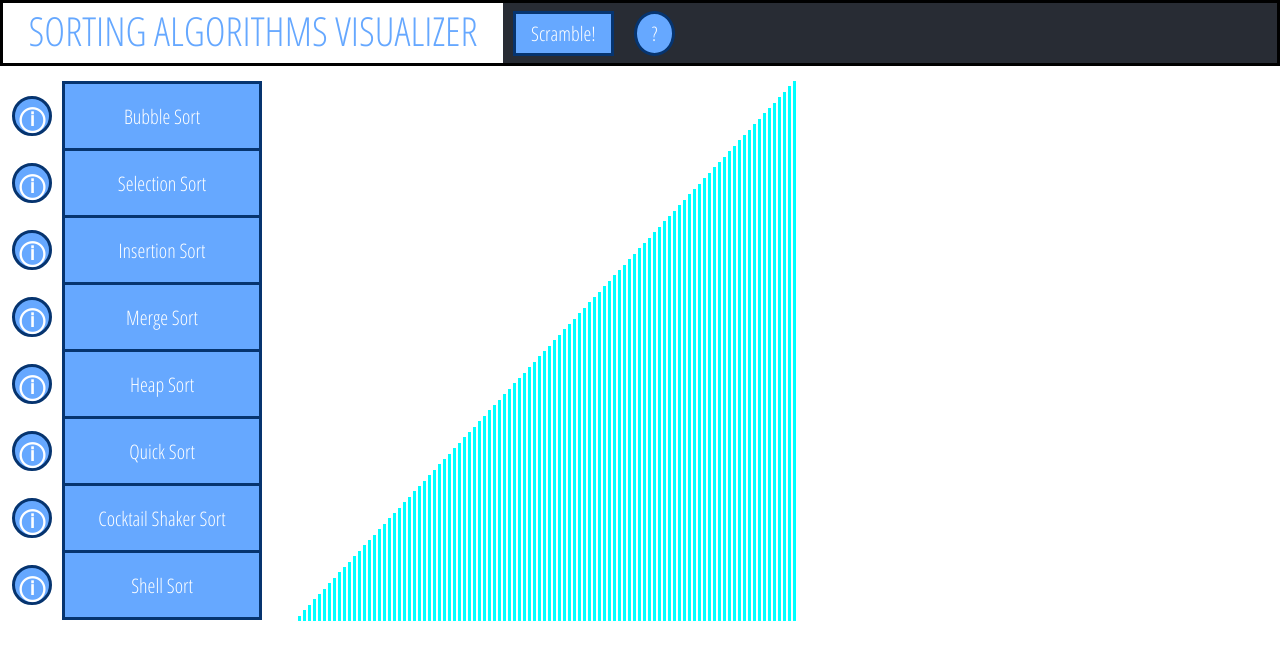
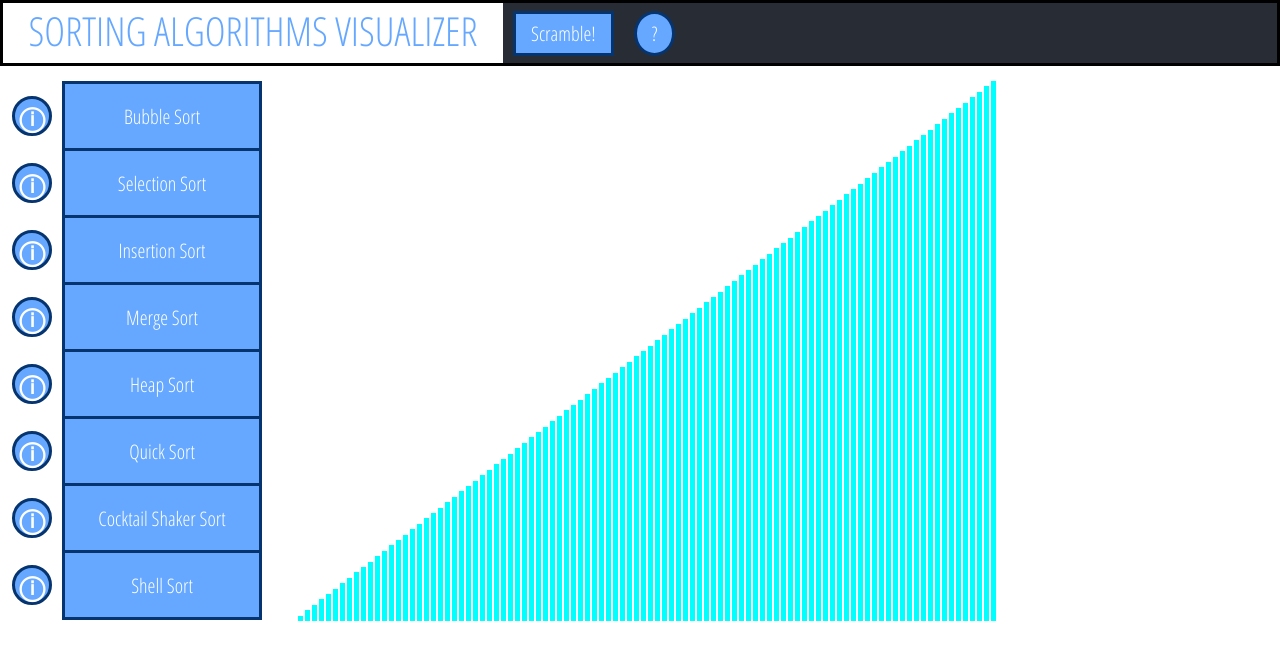
Before and after one commit to ryanliu18/Sorting-Visualizer, a React (Create React App) app: page / in a window 1280 px wide. Shown: the top 660 px of the page. Built offline with nearby package versions, Linux system fonts and the light colour scheme.

Commit message:
increase bars to 5px width, and made images vertical in info button

```diff
--- a/src/SortingAlgorithms/AlgorithmInfo.js
+++ b/src/SortingAlgorithms/AlgorithmInfo.js
@@ -114,8 +114,8 @@ export function displayAlgorithmInfo(info) {
         The 2T(n/2) comes from the two recursive calls, and the cn from the merge step. Solving this relation with
         substitution, we see T(n) = O(nlogn) </p>
 
-        <img src="https://i.imgur.com/1H7CVWu.png" alt="" width="45%" height="45%"></img>
-        <img src="https://i.imgur.com/LMvIT6E.png" alt="" width="45%" height="60%"></img>
+        <img src="https://i.imgur.com/1H7CVWu.png" alt="" width="55%" height="45%"></img>
+        <img src="https://i.imgur.com/LMvIT6E.png" alt="" width="55%" height="80%"></img>
         `;
       }
       case 4: {
--- a/src/SortingVisualizer/SortingVisualizer.css
+++ b/src/SortingVisualizer/SortingVisualizer.css
@@ -6,7 +6,7 @@
 }
 
 .array-bar {
-    width:3px;
+    width: 5px;
     background-color: 	cyan;
     display: inline-block;
     margin: 0 1px;
```
